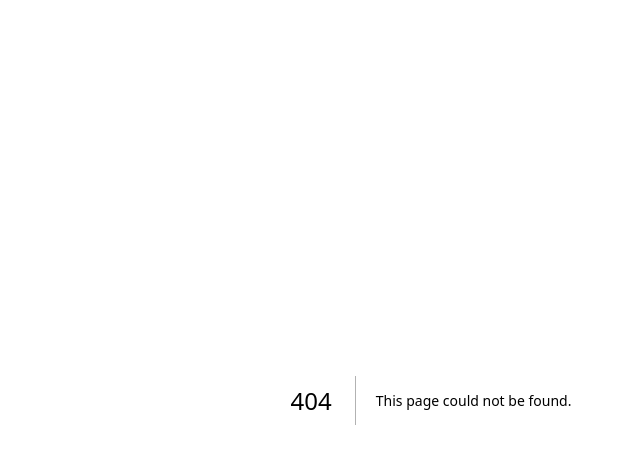
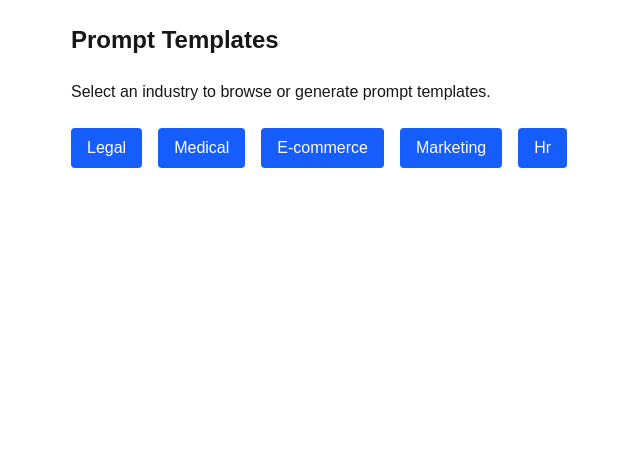
Before and after one commit to vishwaj1/PrettyPrompt, a Next.js app in the folder apps/web/frontend/: page /templates in a window 1280 px wide. Before the commit this address had no page. Shown: the top 464 px of the page, without its empty margins (209-849 px from the left). Built offline with nearby package versions, Linux system fonts and the light colour scheme.

Commit message:
Added templates page

```diff
--- /dev/null
+++ b/apps/web/frontend/src/app/templates/page.tsx
@@ -0,0 +1,24 @@
+// src/app/templates/page.tsx
+'use client';
+import Link from 'next/link';
+
+export default function TemplatesPage() {
+  return (
+    <main className="mx-auto max-w-3xl p-6 space-y-6">
+      <h1 className="text-2xl font-bold">Prompt Templates</h1>
+      <p>Select an industry to browse or generate prompt templates.</p>
+
+      <div className="flex gap-4">
+        {['legal','medical','e-commerce','marketing','hr'].map(ind => (
+          <Link
+            key={ind}
+            href={`/templates/${ind}`}
+            className="px-4 py-2 rounded bg-blue-600 text-white hover:bg-blue-700"
+          >
+            {ind.charAt(0).toUpperCase()+ind.slice(1)}
+          </Link>
+        ))}
+      </div>
+    </main>
+  );
+}
```
Also changed, not shown: apps/web/frontend/src/app/templates/[industry]/page.tsx (added).
